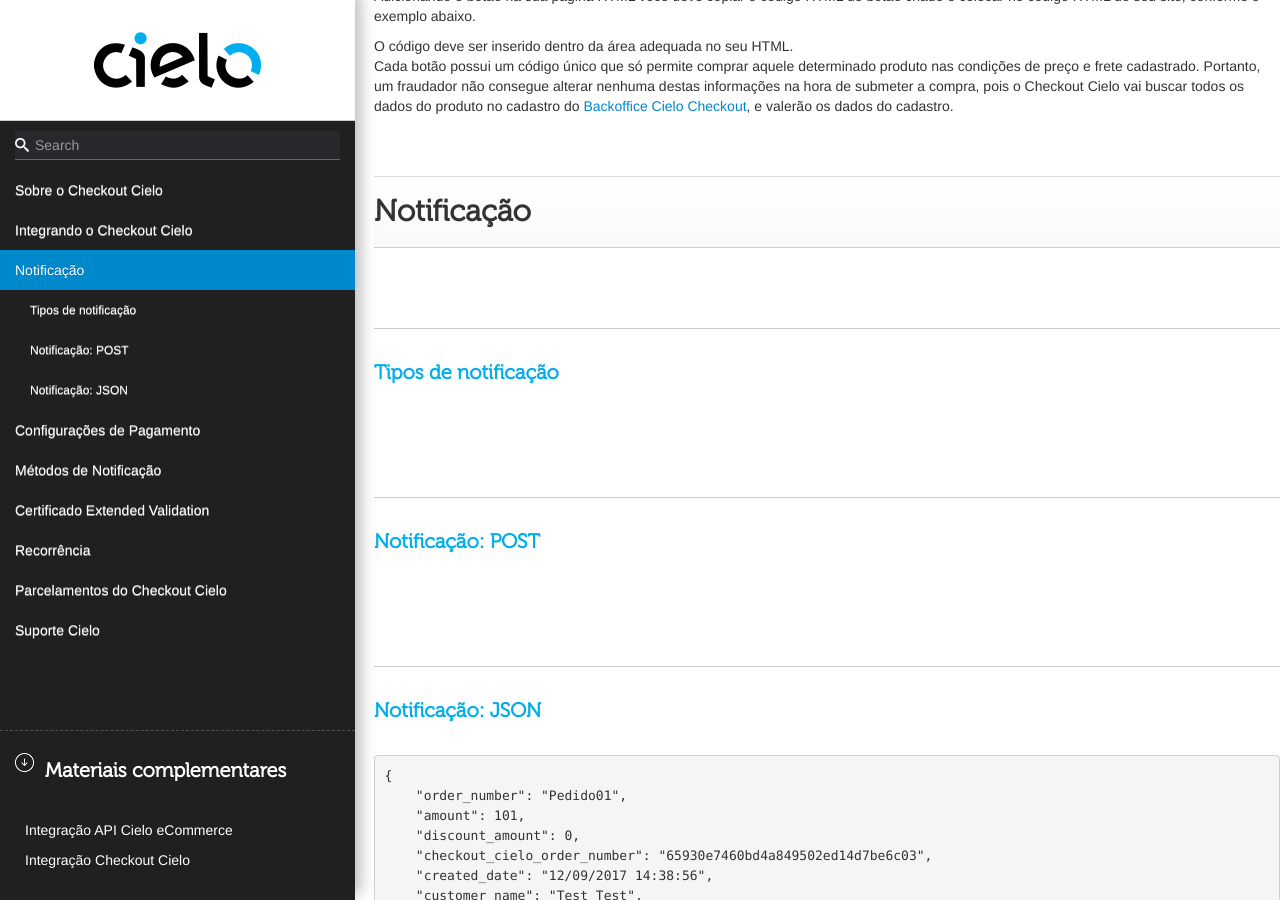
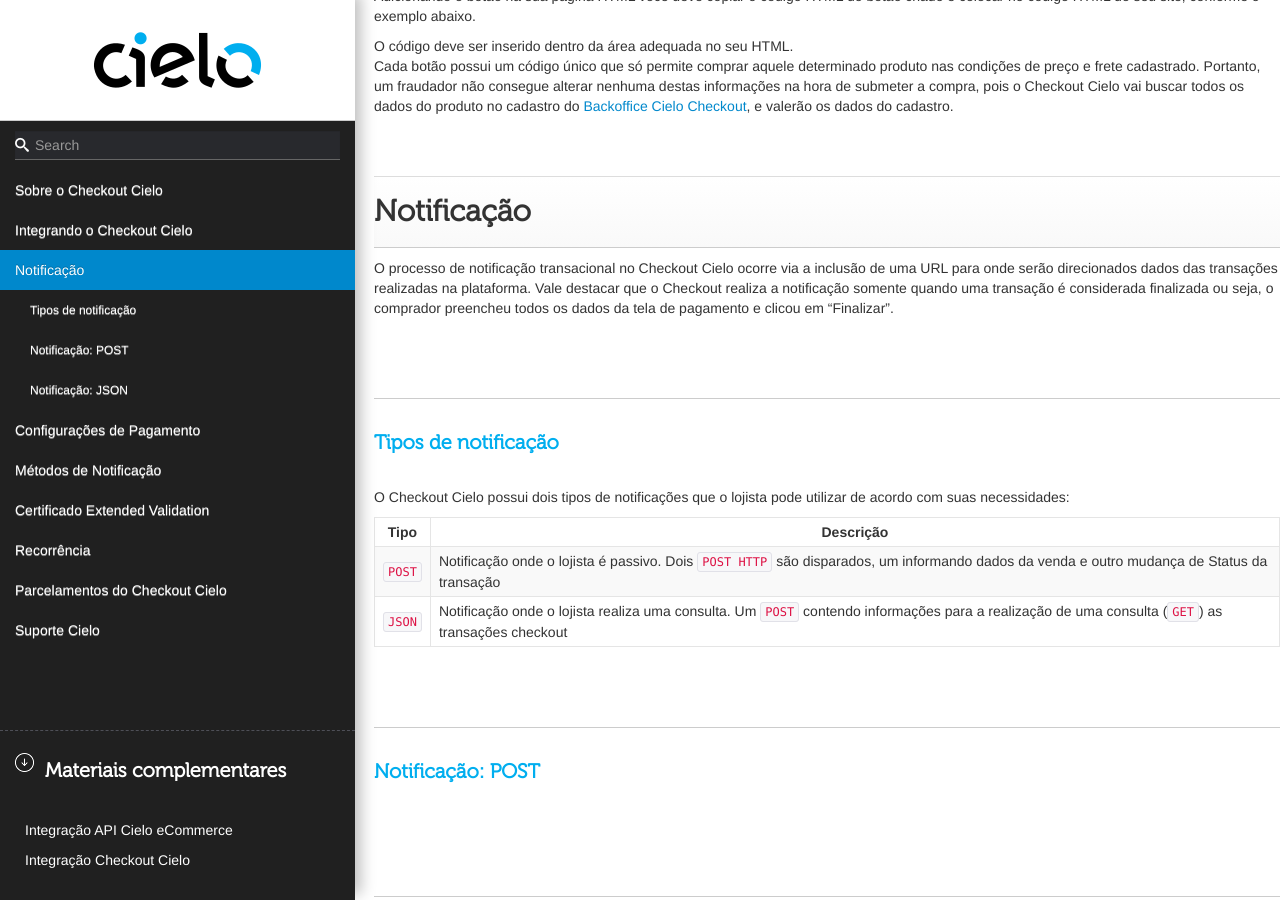
Before and after one commit to DeveloperCielo/Tutorial, a Jekyll site: the page built from _posts/2017-08-25-Checkout.md, in a window 1280 px wide and 900 px high, scrolled down 24464 px. Built offline with Jekyll 4.4.1, drawn with Linux system fonts in a browser that asks for light colours; some web fonts are replaced; some of the changed text lies outside the part shown.

Commit message:
Updated '_posts/2017-08-25-Checkout.md' via CloudCannon

```diff
--- a/_posts/2017-08-25-Checkout.md
+++ b/_posts/2017-08-25-Checkout.md
@@ -444,7 +444,7 @@
 | `Customer.Email`              | Alphanumeric | Condicional | 64      | Email do comprador.                                                                                     | Não obrigatório na API, mas obrigatório na tela transacional    |
 | `Customer.Phone`              | Numeric      | Condicional | 11      | Telefone do comprador.                                                                                  | Não obrigatório na API, mas obrigatório na tela transacional    |
 | `Options.AntifraudEnabled`    | Boolean      | Condicional | n/a     | Habilitar ou não a análise de fraude para o pedido: true ou false.                                      |                                                                 |
-| `Options.ReturnUrl`           | Strin        | Condicional | 255     | Define para qual url o comprador será enviado após finalizar a compra.                                  |                                                                 |
+| `Options.ReturnUrl`           | Strin        | Condicional | 255     | Define para qual url o comprador será enviado após finalizar a compra.                                  | Uma URL fixa pode ser registrada no Backoffice Checkout         |
 
 
 ### Responses
@@ -839,9 +839,19 @@
 
 # Notificação
 
+O processo de notificação transacional no Checkout Cielo ocorre via a inclusão de uma URL para onde serão direcionados dados das transações realizadas na plataforma.
+Vale destacar que o Checkout realiza a notificação somente quando uma transação é considerada finalizada ou seja, o comprador preencheu todos os dados da tela de pagamento e clicou em "Finalizar".
+
+
 
 ## Tipos de notificação
 
+O Checkout Cielo possui dois tipos de notificações que o lojista pode utilizar de acordo com suas necessidades:
+
+|Tipo|Descrição|
+|----|---------|
+|`POST`| Notificação onde o lojista é passivo. Dois `POST HTTP` são disparados, um informando dados da venda e outro mudança de Status da transação|
+|`JSON`| Notificação onde o lojista realiza uma consulta. Um `POST` contendo informações para a realização de uma consulta (`GET`) as transações checkout |
 
 
 ## Notificação: POST
```
Also changed, not shown: other parts of _posts/2017-08-25-Checkout.md (+2 -2 lines).
